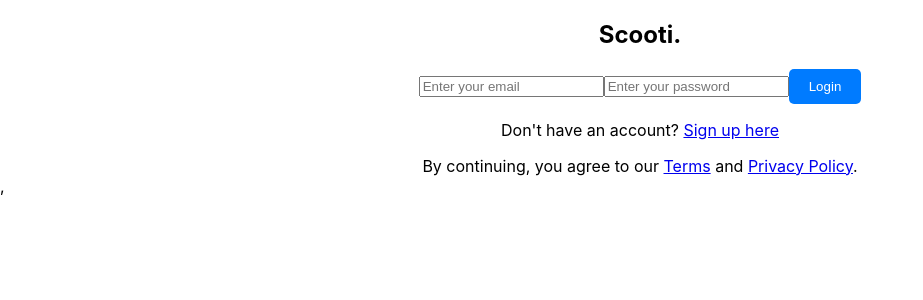
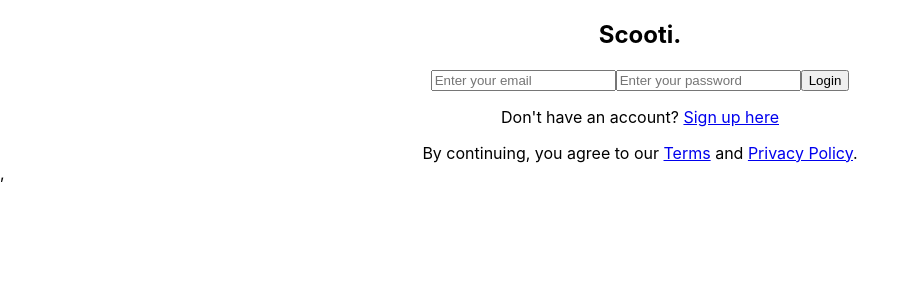
Before and after one commit to davidallert/vteam_frontend_admin, a React (Create React App) app: page / in a window 1280 px wide. Shown: the top 300 px of the page, without its empty margins (0-923 px from the left). Built offline with nearby package versions, Linux system fonts and the light colour scheme.

Commit message:
Moved CSS for the buttons to a separate file.

```diff
--- a/src/App.css
+++ b/src/App.css
@@ -59,19 +59,19 @@
   flex-direction: column;
 }
 
-button {
-  align-self: center; /* Center the button horizontally */
+/* button {
+  align-self: center;
   padding: 10px 20px;
   background-color: #007bff;
   color: white;
   border: none;
   border-radius: 5px;
   cursor: pointer;
-}
+} */
 
-button:hover {
+/* button:hover {
   background-color: #0056b3;
-}
+} */
 
 /* For the labels */
 .form-elements-div label {
@@ -86,8 +86,8 @@ button:hover {
 }
 
 /* For the button */
-.form-elements-div button {
+/* .form-elements-div button {
   font-size: 20px;
-  padding: 10px 20px; /* Adjust button size */
-  margin-top: 15px; /* Add space above the button */
-}
+  padding: 10px 20px;
+  margin-top: 15px;
+} */
```
